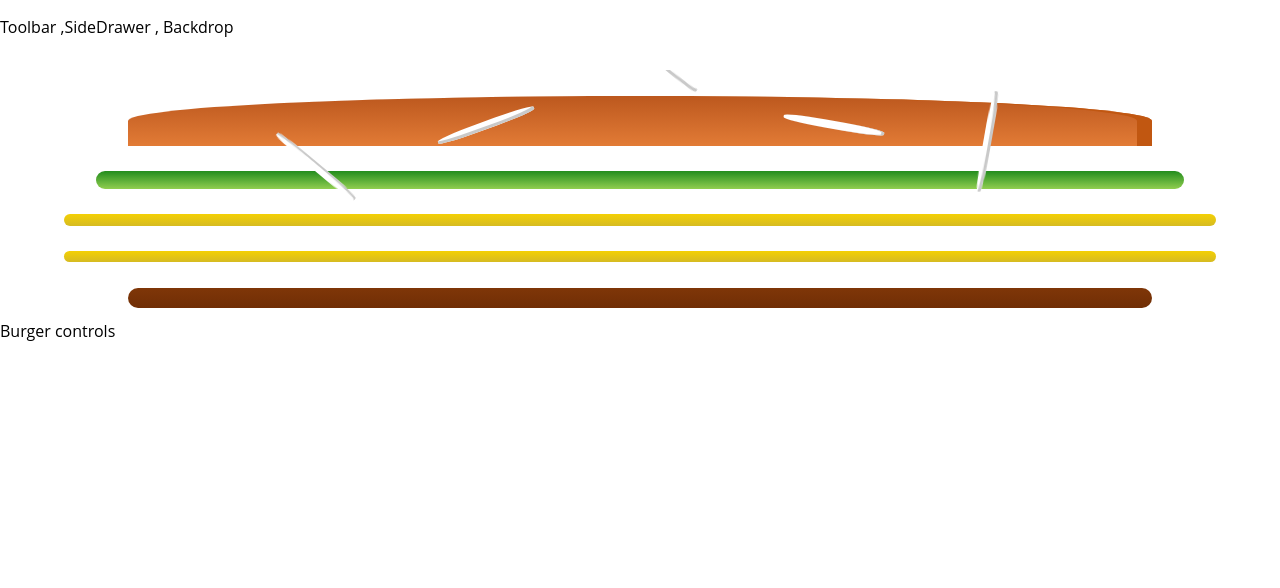
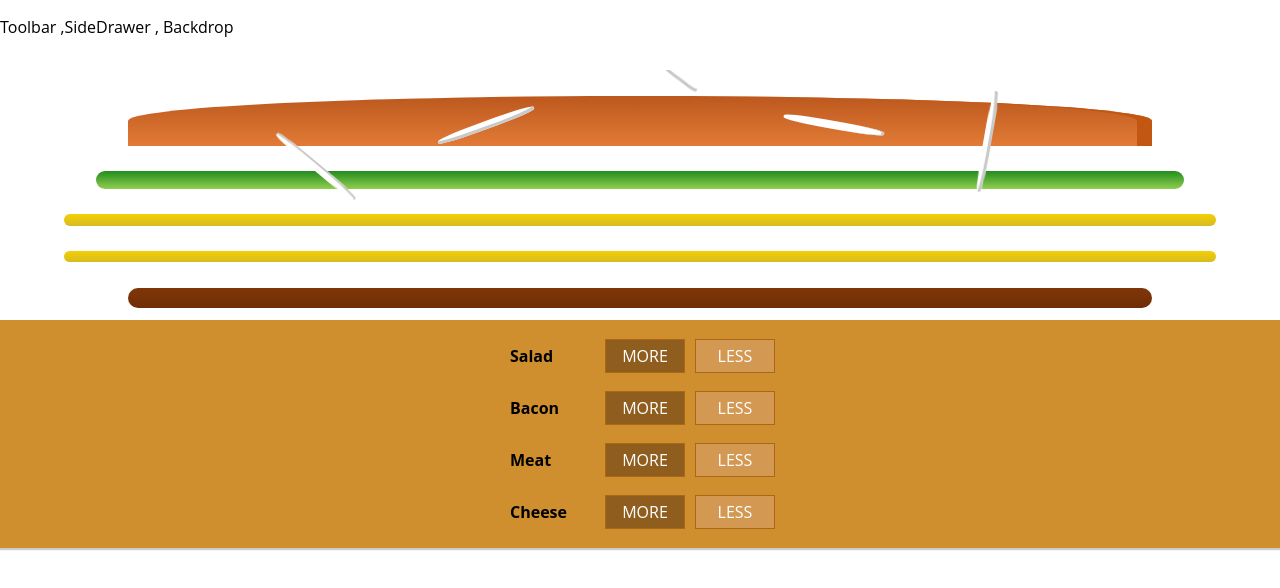
Before and after one commit to IbrahimShamma99/BurgerBuilder, a React app: page / in a window 1280 px wide. Shown: the top 588 px of the page. Built offline with nearby package versions, Linux system fonts and the light colour scheme.

Commit message:
BuildControls added

```diff
--- a/src/components/Burger/BuildControls/BuildControls.js
+++ b/src/components/Burger/BuildControls/BuildControls.js
@@ -1,8 +1,28 @@
 import React from 'react';
 import classes from './BuildControls.css';
+import BuildControl from './BuildControl/BuildControl';
+
+const controls = [
+    {
+        label:'Salad',type:"salad"
+    },
+    {
+        label:'Bacon',type:"bacon"
+    },
+    {
+        label:'Meat',type:"meat"
+    },
+    {
+        label:'Cheese',type:"cheese"
+    }
+];
+
 const buildControl = (props) => (
     <div className={classes.BuildControls}>
-
+    {controls.map((control)=>
+     <BuildControl label={control.label} />
+    )
+    }
     </div>
 )
 
--- a/src/containers/BurgerBuilder/BurgerBuilder.js
+++ b/src/containers/BurgerBuilder/BurgerBuilder.js
@@ -1,7 +1,7 @@
 import React, { Component } from 'react';
 import Aux from '../../hoc/Aux';
 import Burger from '../../components/Burger/Burger';
-
+import BuildControls from '../../components/Burger/BuildControls/BuildControls';
 class BurgerBuilder extends Component {
 
     state = {
@@ -17,7 +17,7 @@
         return (
             <Aux>
             <Burger ingradients={this.state.ingradients} />
-            <div>Burger controls</div>
+            <BuildControls/>
             </Aux>
         );
     }
```
